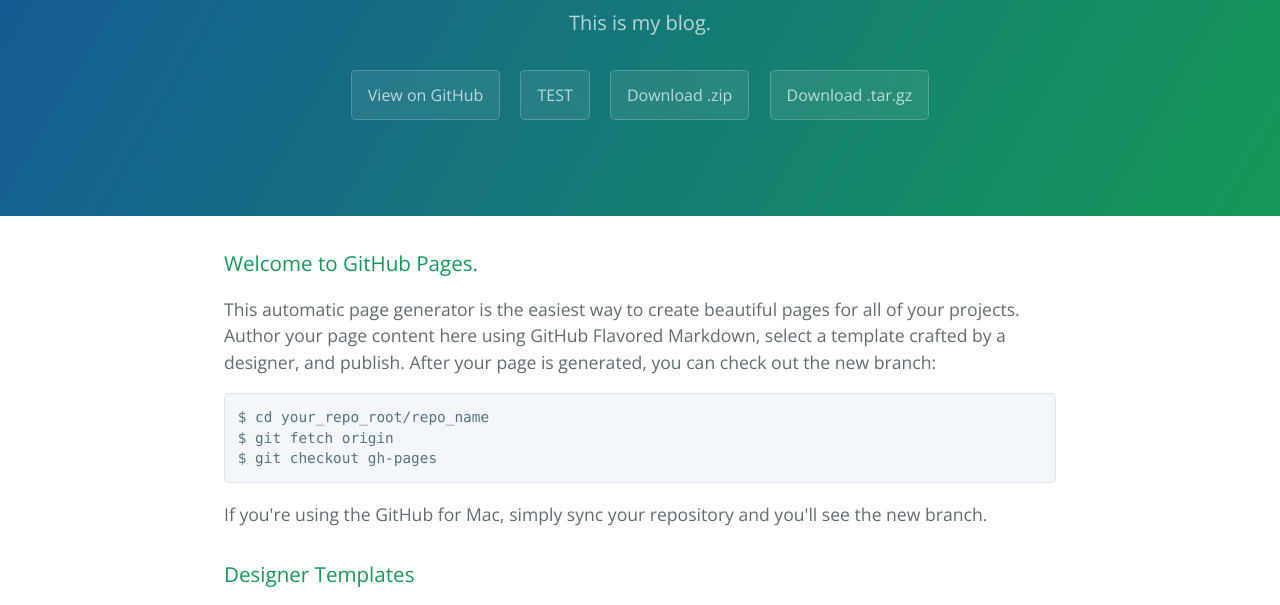
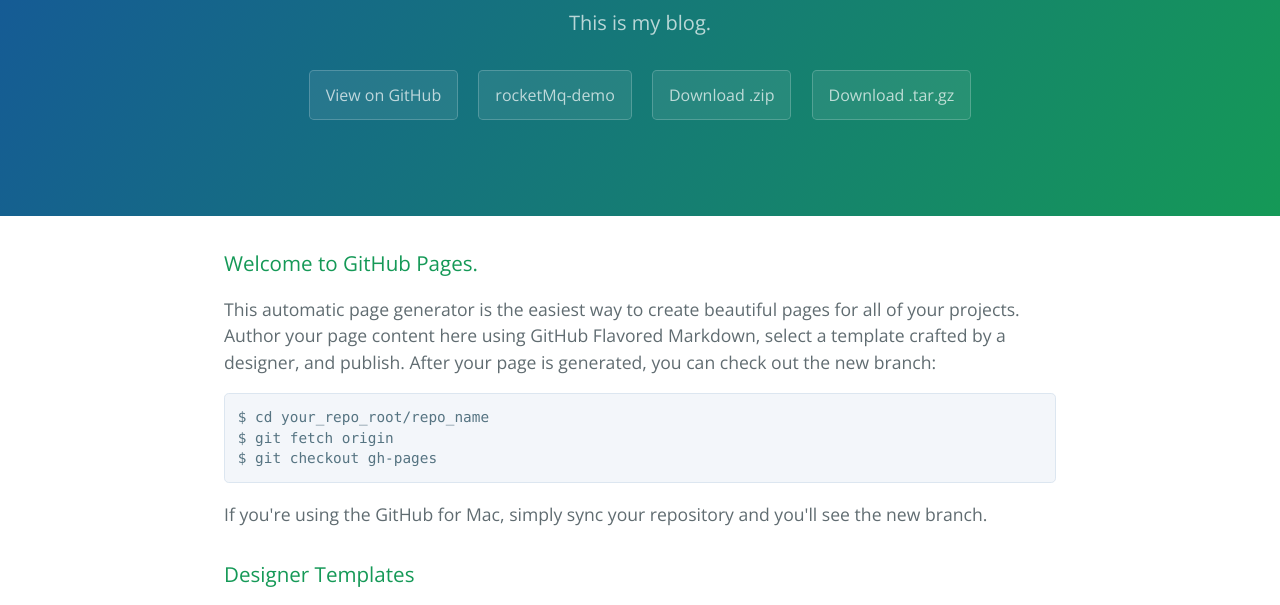
Before and after one commit to IP19910522/Blog, a plain HTML site: page index.html in a window 1280 px wide. Shown: the part 167-772 px from the top of the page. Drawn offline with nearby package versions, Linux system fonts and the light colour scheme.

Commit message:
add rocketMq-demo page link
新建rocketMq-demo链接

```diff
--- a/index.html
+++ b/index.html
@@ -14,7 +14,7 @@
       <h1 class="project-name">uptop1</h1>
       <h2 class="project-tagline">This is my blog.</h2>
       <a href="https://github.com/uptop/Blog" class="btn">View on GitHub</a>
-       <a href="D:\technology\java\rocket\rocketMq-demo.html.html" class="btn">TEST</a>
+       <a href="./technology/java/rocket/rocketMq-demo.html" class="btn">rocketMq-demo</a>
       <a href="https://github.com/uptop/Blog/zipball/master" class="btn">Download .zip</a>
       <a href="https://github.com/uptop/Blog/tarball/master" class="btn">Download .tar.gz</a>
     </section>
```
